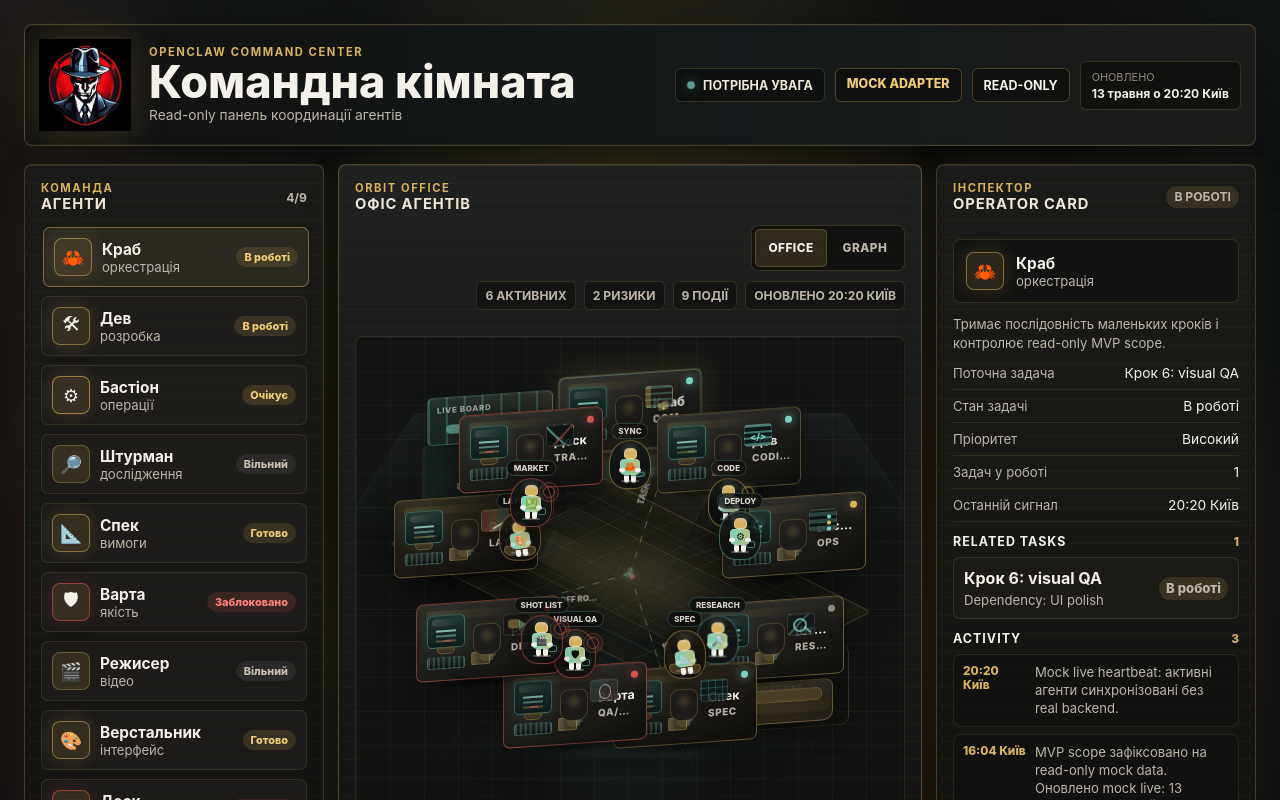
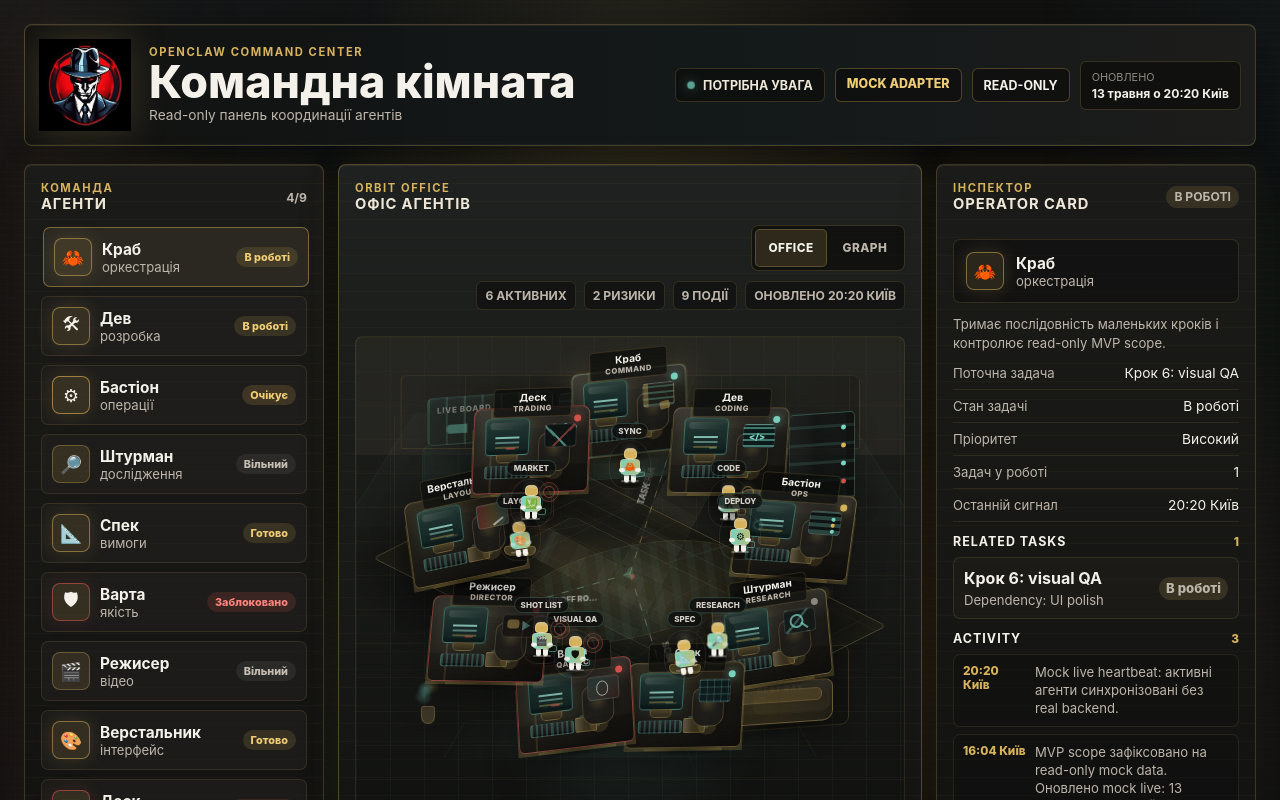
Before and after one commit to DenisNosov22/openclaw-command-center, a React (Vite) app: page / in a window 1280 px wide. Shown: the top 800 px of the page. Built offline with nearby package versions, Linux system fonts and the light colour scheme.

Commit message:
Polish office furniture scene

```diff
--- a/src/App.css
+++ b/src/App.css
@@ -626,12 +626,14 @@
   overflow-clip-margin: 8px;
   isolation: isolate;
   background:
-    linear-gradient(rgba(120, 212, 192, 0.045) 1px, transparent 1px),
-    linear-gradient(90deg, rgba(215, 180, 92, 0.042) 1px, transparent 1px),
-    radial-gradient(ellipse at 50% 42%, rgba(215, 180, 92, 0.08), transparent 28%),
-    radial-gradient(ellipse at 50% 72%, rgba(120, 212, 192, 0.1), transparent 34%),
-    linear-gradient(180deg, rgba(16, 18, 17, 0.82), rgba(8, 9, 9, 0.2));
+    linear-gradient(180deg, rgba(56, 53, 45, 0.36) 0 25%, transparent 25%),
+    linear-gradient(90deg, rgba(120, 212, 192, 0.04) 1px, transparent 1px),
+    linear-gradient(rgba(215, 180, 92, 0.038) 1px, transparent 1px),
+    radial-gradient(ellipse at 47% 48%, rgba(215, 180, 92, 0.09), transparent 30%),
+    radial-gradient(ellipse at 50% 74%, rgba(120, 212, 192, 0.11), transparent 36%),
+    linear-gradient(180deg, rgba(28, 29, 26, 0.92), rgba(9, 10, 9, 0.2));
   background-size:
+    auto,
     34px 34px,
     34px 34px,
     auto,
@@ -675,20 +677,18 @@
 .office-floor {
   position: absolute;
   left: 50%;
-  top: 51%;
+  top: 54%;
   z-index: 0;
-  width: min(80%, 560px);
-  aspect-ratio: 1.78;
+  width: min(84%, 610px);
+  aspect-ratio: 1.72;
   transform: translate(-50%, -50%) rotateX(60deg) rotateZ(45deg);
   background:
-    linear-gradient(rgba(120, 212, 192, 0.082) 1px, transparent 1px),
-    linear-gradient(90deg, rgba(215, 180, 92, 0.088) 1px, transparent 1px),
+    linear-gradient(135deg, rgba(244, 241, 234, 0.05), transparent 28%),
+    repeating-linear-gradient(90deg, rgba(244, 241, 234, 0.045) 0 1px, transparent 1px 54px),
+    repeating-linear-gradient(0deg, rgba(215, 180, 92, 0.052) 0 1px, transparent 1px 42px),
     radial-gradient(ellipse at 50% 48%, rgba(240, 205, 116, 0.16), transparent 58%),
-    linear-gradient(135deg, rgba(244, 241, 234, 0.035), transparent 34%),
     rgba(16, 17, 15, 0.8);
   background-size:
-    42px 42px,
-    42px 42px,
     auto,
     auto,
     auto;
@@ -714,6 +714,191 @@
   inset: 25% 18%;
   border-color: rgba(215, 180, 92, 0.16);
   box-shadow: inset 0 0 38px rgba(120, 212, 192, 0.035);
+}
+
+.office-room-props {
+  position: absolute;
+  inset: 0;
+  z-index: 1;
+  pointer-events: none;
+}
+
+.office-wall,
+.office-rug,
+.office-cabinet,
+.office-plant,
+.office-whiteboard,
+.office-desk-cluster {
+  position: absolute;
+  pointer-events: none;
+}
+
+.office-wall--back {
+  left: 8%;
+  right: 8%;
+  top: 8%;
+  height: 74px;
+  background:
+    linear-gradient(90deg, rgba(244, 241, 234, 0.045), transparent 28%, rgba(120, 212, 192, 0.04) 60%, transparent),
+    repeating-linear-gradient(90deg, rgba(215, 180, 92, 0.1) 0 1px, transparent 1px 64px),
+    rgba(20, 21, 18, 0.46);
+  border: 1px solid rgba(215, 180, 92, 0.12);
+  border-bottom-color: rgba(215, 180, 92, 0.22);
+  border-radius: 7px 7px 3px 3px;
+  opacity: 0.68;
+}
+
+.office-wall--left {
+  left: 7%;
+  top: 16%;
+  width: 54px;
+  height: 46%;
+  background:
+    linear-gradient(180deg, rgba(244, 241, 234, 0.04), transparent 72%),
+    rgba(22, 21, 18, 0.34);
+  border-left: 1px solid rgba(215, 180, 92, 0.12);
+  border-top: 1px solid rgba(120, 212, 192, 0.08);
+  opacity: 0.56;
+  transform: skewY(-7deg);
+}
+
+.office-rug--center {
+  left: 50%;
+  top: 54%;
+  width: min(44%, 310px);
+  height: 92px;
+  background:
+    repeating-linear-gradient(90deg, rgba(120, 212, 192, 0.08) 0 8px, transparent 8px 18px),
+    linear-gradient(90deg, rgba(215, 180, 92, 0.14), rgba(120, 212, 192, 0.08), rgba(215, 180, 92, 0.12)),
+    rgba(31, 27, 20, 0.36);
+  border: 1px solid rgba(215, 180, 92, 0.14);
+  border-radius: 50%;
+  opacity: 0.54;
+  transform: translate(-50%, -50%) rotate(-8deg) skewY(-4deg);
+}
+
+.office-cabinet--ops {
+  right: 9%;
+  top: 16%;
+  width: 66px;
+  height: 88px;
+  background:
+    repeating-linear-gradient(0deg, rgba(120, 212, 192, 0.14) 0 3px, transparent 3px 18px),
+    linear-gradient(90deg, rgba(244, 241, 234, 0.06), transparent 40%),
+    rgba(17, 21, 20, 0.78);
+  border: 1px solid rgba(120, 212, 192, 0.2);
+  border-radius: 5px;
+  box-shadow:
+    inset -8px 0 0 rgba(0, 0, 0, 0.16),
+    0 14px 24px rgba(0, 0, 0, 0.24);
+  transform: skewY(-4deg);
+}
+
+.office-cabinet--ops::after {
+  position: absolute;
+  right: 8px;
+  top: 12px;
+  width: 5px;
+  aspect-ratio: 1;
+  content: '';
+  background: #78d4c0;
+  border-radius: 50%;
+  box-shadow:
+    0 18px 0 #d7b45c,
+    0 36px 0 #78d4c0,
+    0 54px 0 #d4544d;
+}
+
+.office-plant {
+  width: 34px;
+  height: 48px;
+}
+
+.office-plant::before {
+  position: absolute;
+  left: 10px;
+  right: 10px;
+  bottom: 0;
+  height: 16px;
+  content: '';
+  background: rgba(77, 67, 48, 0.72);
+  border: 1px solid rgba(215, 180, 92, 0.22);
+  border-radius: 3px 3px 8px 8px;
+}
+
+.office-plant::after {
+  position: absolute;
+  left: 2px;
+  top: 3px;
+  width: 30px;
+  height: 27px;
+  content: '';
+  background:
+    radial-gradient(circle at 42% 36%, rgba(120, 212, 192, 0.42), transparent 33%),
+    radial-gradient(circle at 62% 28%, rgba(215, 180, 92, 0.24), transparent 30%),
+    radial-gradient(circle at 35% 64%, rgba(120, 212, 192, 0.3), transparent 35%);
+  border-radius: 50%;
+}
+
+.office-plant--left {
+  left: 10%;
+  bottom: 18%;
+}
+
+.office-plant--right {
+  right: 12%;
+  bottom: 38%;
+}
+
+.office-whiteboard--research {
+  left: 37%;
+  top: 11%;
+  width: min(23%, 152px);
+  height: 58px;
+  background:
+    linear-gradient(135deg, rgba(244, 241, 234, 0.11), transparent 42%),
+    repeating-linear-gradient(0deg, rgba(120, 212, 192, 0.18) 0 2px, transparent 2px 12px),
+    rgba(13, 20, 20, 0.76);
+  border: 1px solid rgba(120, 212, 192, 0.22);
+  border-radius: 5px;
+  box-shadow: 0 12px 24px rgba(0, 0, 0, 0.2);
+  transform: skewY(-4deg);
+}
+
+.office-whiteboard--research::after {
+  position: absolute;
+  left: 11px;
+  bottom: 10px;
+  width: 44%;
+  height: 2px;
+  content: '';
+  background: rgba(215, 180, 92, 0.56);
+  box-shadow:
+    18px -12px 0 rgba(120, 212, 192, 0.44),
+    48px -4px 0 rgba(212, 84, 77, 0.38);
+  transform: rotate(-18deg);
+}
+
+.office-desk-cluster {
+  width: min(28%, 210px);
+  height: 82px;
+  background:
+    radial-gradient(ellipse, rgba(0, 0, 0, 0.3), transparent 70%),
+    linear-gradient(90deg, rgba(215, 180, 92, 0.08), transparent);
+  border: 1px solid rgba(215, 180, 92, 0.08);
+  border-radius: 50%;
+  opacity: 0.54;
+  transform: skewY(-4deg) rotate(-8deg);
+}
+
+.office-desk-cluster--north {
+  left: 25%;
+  top: 23%;
+}
+
+.office-desk-cluster--south {
+  right: 20%;
+  bottom: 20%;
 }
 
 .office-zones {
@@ -911,11 +1096,12 @@
   height: 46px;
   pointer-events: none;
   background:
-    linear-gradient(90deg, transparent, rgba(244, 241, 234, 0.06) 14%, transparent 24%),
+    repeating-linear-gradient(90deg, transparent 0 20px, rgba(244, 241, 234, 0.055) 20px 32px),
+    linear-gradient(90deg, transparent, rgba(244, 241, 234, 0.07) 14%, transparent 24%),
     linear-gradient(90deg, transparent 0 9%, rgba(120, 212, 192, 0.1) 9% 11%, transparent 11% 20%),
-    linear-gradient(90deg, rgba(215, 180, 92, 0.08), transparent 60%);
-  border-top: 1px solid rgba(120, 212, 192, 0.1);
-  border-bottom: 1px solid rgba(215, 180, 92, 0.09);
+    linear-gradient(90deg, rgba(215, 180, 92, 0.1), transparent 60%);
+  border-top: 1px dashed rgba(120, 212, 192, 0.12);
+  border-bottom: 1px dashed rgba(215, 180, 92, 0.11);
   border-radius: 999px;
   opacity: 0.48;
   transform-origin: 0 50%;
@@ -1216,6 +1402,11 @@
   grid-column: auto;
   grid-row: auto;
   width: 42px;
+  background:
+    radial-gradient(circle at 50% 18%, rgba(244, 241, 234, 0.12), transparent 24%),
+    linear-gradient(180deg, rgba(16, 18, 17, 0.34), transparent 62%);
+  border-color: rgba(244, 241, 234, 0.08);
+  box-shadow: none;
   transform-origin: 50% 100%;
 }
 
@@ -1267,29 +1458,34 @@
 }
 
 .office-desk {
+  --office-desk-angle: 0deg;
   position: absolute;
   z-index: 4;
   display: grid;
-  grid-template-columns: 38px 30px minmax(0, 1fr);
-  grid-template-rows: auto auto;
-  gap: 6px 8px;
+  grid-template-columns: 44px 34px;
+  grid-template-rows: 36px 18px;
+  gap: 7px 9px;
   align-items: center;
-  width: clamp(144px, 19%, 176px);
-  min-height: 78px;
-  padding: 9px 10px;
+  width: clamp(116px, 15.5%, 142px);
+  min-height: 76px;
+  padding: 11px 11px 12px;
   text-align: left;
   cursor: pointer;
   background:
-    linear-gradient(180deg, rgba(244, 241, 234, 0.045), transparent 38%),
-    linear-gradient(145deg, rgba(45, 44, 39, 0.98), rgba(17, 17, 15, 0.95)),
+    linear-gradient(180deg, rgba(244, 241, 234, 0.08), transparent 34%),
+    linear-gradient(90deg, transparent 0 16px, rgba(215, 180, 92, 0.16) 16px 18px, transparent 18px),
+    linear-gradient(180deg, transparent 0 68%, rgba(0, 0, 0, 0.18) 68% 100%),
+    linear-gradient(145deg, rgba(52, 48, 40, 0.98), rgba(21, 20, 17, 0.96)),
     rgba(18, 18, 16, 0.92);
   border: 1px solid rgba(215, 180, 92, 0.24);
-  border-radius: 7px;
+  border-radius: 8px 8px 6px 6px;
   box-shadow:
     inset 0 1px 0 rgba(244, 241, 234, 0.07),
-    inset 0 -10px 18px rgba(0, 0, 0, 0.18),
+    inset 0 -13px 18px rgba(0, 0, 0, 0.2),
+    -10px 12px 0 -9px rgba(215, 180, 92, 0.22),
+    10px 12px 0 -9px rgba(215, 180, 92, 0.2),
     0 16px 34px rgba(0, 0, 0, 0.34);
-  transform: translate(-50%, -50%) skewY(-4deg);
+  transform: translate(-50%, -50%) rotate(var(--office-desk-angle)) skewY(-4deg);
   transition:
     border-color 160ms ease,
     box-shadow 160ms ease,
@@ -1304,11 +1500,14 @@
 }
 
 .office-workstation::before {
-  inset: 7px 9px auto;
-  height: 8px;
-  background: linear-gradient(90deg, rgba(215, 180, 92, 0.18), transparent 72%);
-  border-radius: 999px;
-  opacity: 0.72;
+  inset: 8px 11px auto;
+  height: 11px;
+  background:
+    linear-gradient(90deg, rgba(244, 241, 234, 0.09), transparent 24%),
+    linear-gradient(90deg, rgba(215, 180, 92, 0.2), transparent 72%);
+  border-top: 1px solid rgba(244, 241, 234, 0.08);
+  border-radius: 999px 999px 3px 3px;
+  opacity: 0.82;
 }
 
 .office-workstation::after {
@@ -1326,7 +1525,7 @@
     0 0 30px rgba(215, 180, 92, 0.18),
     0 18px 38px rgba(0, 0, 0, 0.34);
   outline: none;
-  transform: translate(-50%, -52%) skewY(-4deg);
+  transform: translate(-50%, -52%) rotate(var(--office-desk-angle)) skewY(-4deg);
 }
 
 .office-desk:hover {
@@ -1335,57 +1534,66 @@
     inset 0 1px 0 rgba(255, 255, 255, 0.06),
     0 0 30px rgba(215, 180, 92, 0.18),
     0 14px 32px rgba(0, 0, 0, 0.3);
-  transform: translate(-50%, -52%) skewY(-4deg);
+  transform: translate(-50%, -52%) rotate(var(--office-desk-angle)) skewY(-4deg);
 }
 
 .office-desk:focus-visible {
   border-color: rgba(240, 205, 116, 0.82);
   outline: 2px solid rgba(120, 212, 192, 0.72);
   outline-offset: 4px;
-  transform: translate(-50%, -52%) skewY(-4deg);
+  transform: translate(-50%, -52%) rotate(var(--office-desk-angle)) skewY(-4deg);
 }
 
 .office-desk[data-office-slot='0'] {
+  --office-desk-angle: -2deg;
   left: 50%;
   top: 16%;
 }
 
 .office-desk[data-office-slot='1'] {
+  --office-desk-angle: 4deg;
   left: 68%;
   top: 24%;
 }
 
 .office-desk[data-office-slot='2'] {
+  --office-desk-angle: 8deg;
   left: 80%;
   top: 42%;
 }
 
 .office-desk[data-office-slot='3'] {
+  --office-desk-angle: -5deg;
   left: 76%;
   top: 64%;
 }
 
 .office-desk[data-office-slot='4'] {
+  --office-desk-angle: 3deg;
   left: 60%;
   top: 78%;
 }
 
 .office-desk[data-office-slot='5'] {
+  --office-desk-angle: -3deg;
   left: 40%;
   top: 78%;
 }
 
 .office-desk[data-office-slot='6'] {
+  --office-desk-angle: 5deg;
   left: 24%;
   top: 64%;
 }
 
 .office-desk[data-office-slot='7'] {
+  --office-desk-angle: -8deg;
   left: 20%;
   top: 42%;
 }
 
 .office-desk[data-office-slot='8'] {
+  --office-desk-angle: 2deg;
   left: 32%;
   top: 24%;
 }
@@ -1437,23 +1645,27 @@
   display: grid;
   grid-column: 1;
   grid-row: 1;
-  width: 38px;
-  aspect-ratio: 1.12;
+  width: 44px;
+  aspect-ratio: 1.18;
   place-items: center;
   background:
-    linear-gradient(180deg, rgba(120, 212, 192, 0.2), rgba(16, 35, 34, 0.74)),
+    linear-gradient(180deg, rgba(244, 241, 234, 0.08), transparent 22%),
+    linear-gradient(180deg, rgba(120, 212, 192, 0.22), rgba(16, 35, 34, 0.78)),
     rgba(9, 13, 13, 0.92);
   border: 1px solid rgba(120, 212, 192, 0.36);
-  border-radius: 5px;
-  box-shadow: 0 0 14px rgba(120, 212, 192, 0.12);
+  border-radius: 5px 5px 4px 4px;
+  box-shadow:
+    inset 0 -4px 0 rgba(0, 0, 0, 0.2),
+    0 0 14px rgba(120, 212, 192, 0.12);
+  transform: perspective(90px) rotateX(-4deg);
 }
 
 .office-monitor-stand {
   position: absolute;
   left: 50%;
-  bottom: -7px;
-  width: 18px;
-  height: 7px;
+  bottom: -9px;
+  width: 22px;
+  height: 9px;
   background:
     linear-gradient(180deg, rgba(215, 180, 92, 0.28), rgba(77, 67, 48, 0.44)),
     rgba(20, 19, 16, 0.86);
@@ -1466,8 +1678,8 @@
   position: relative;
   grid-column: 1;
   grid-row: 2;
-  width: 38px;
-  height: 12px;
+  width: 44px;
+  height: 13px;
   background:
     repeating-linear-gradient(90deg, rgba(120, 212, 192, 0.24) 0 2px, transparent 2px 5px),
     linear-gradient(180deg, rgba(244, 241, 234, 0.08), rgba(0, 0, 0, 0.12)),
@@ -1479,10 +1691,10 @@
 
 .office-desk-worklog {
   position: absolute;
-  left: 54px;
-  bottom: 13px;
-  width: 19px;
-  height: 13px;
+  left: 56px;
+  bottom: 14px;
+  width: 22px;
+  height: 15px;
   pointer-events: none;
   background:
     linear-gradient(90deg, rgba(244, 241, 234, 0.16), transparent 42%),
@@ -1496,11 +1708,11 @@
 
 .office-profession-prop {
   position: absolute;
-  right: 28px;
-  top: 14px;
+  right: 12px;
+  top: 16px;
   z-index: 1;
-  width: 28px;
-  height: 22px;
+  width: 32px;
+  height: 24px;
   pointer-events: none;
   border: 1px solid rgba(244, 241, 234, 0.12);
   border-radius: 4px;
@@ -1717,22 +1929,26 @@
   position: relative;
   grid-column: 2;
   grid-row: 1 / 3;
-  width: 28px;
-  aspect-ratio: 0.9;
-  background:
-    radial-gradient(circle at 50% 38%, rgba(215, 180, 92, 0.18), transparent 36%),
-    rgba(34, 33, 30, 0.92);
+  width: 32px;
+  aspect-ratio: 0.82;
+  background:
+    linear-gradient(180deg, rgba(244, 241, 234, 0.06), transparent 36%),
+    radial-gradient(circle at 50% 38%, rgba(215, 180, 92, 0.22), transparent 38%),
+    rgba(34, 33, 30, 0.94);
   border: 1px solid rgba(215, 180, 92, 0.22);
-  border-radius: 8px 8px 11px 11px;
-  box-shadow: inset 0 -8px 10px rgba(0, 0, 0, 0.18);
+  border-radius: 9px 9px 12px 12px;
+  box-shadow:
+    inset 0 -9px 10px rgba(0, 0, 0, 0.2),
+    0 7px 10px rgba(0, 0, 0, 0.16);
+  transform: translateY(3px);
 }
 
 .office-chair::after {
   position: absolute;
   left: 50%;
-  bottom: -7px;
-  width: 16px;
-  height: 7px;
+  bottom: -9px;
+  width: 19px;
+  height: 9px;
   content: '';
   background: rgba(215, 180, 92, 0.14);
   border-radius: 0 0 999px 999px;
@@ -2125,11 +2341,20 @@
 }
 
 .office-desk__label {
+  position: absolute;
+  left: 50%;
+  top: -20px;
   display: grid;
-  grid-column: 3;
-  grid-row: 1 / 3;
   gap: 2px;
-  min-width: 0;
+  min-width: 78px;
+  max-width: 92px;
+  padding: 3px 6px;
+  background: rgba(12, 13, 12, 0.72);
+  border: 1px solid rgba(215, 180, 92, 0.16);
+  border-radius: 4px;
+  box-shadow: 0 6px 12px rgba(0, 0, 0, 0.18);
+  text-align: center;
+  transform: translateX(-50%);
 }
 
 .office-desk__label strong,
@@ -2142,12 +2367,13 @@
 
 .office-desk__label strong {
   color: #f4f1ea;
-  font-size: 0.78rem;
+  font-size: 0.64rem;
+  line-height: 1;
 }
 
 .office-desk__label small {
   color: #bdb5aa;
-  font-size: 0.62rem;
+  font-size: 0.48rem;
   font-weight: 800;
   letter-spacing: 0.06em;
   text-transform: uppercase;
--- a/src/features/command-room/IsometricOfficeScene.tsx
+++ b/src/features/command-room/IsometricOfficeScene.tsx
@@ -48,6 +48,17 @@ export function IsometricOfficeScene({
         <span className={`office-area ${OFFICE_ZONE_TOKENS.hologram}`} data-label="Screens + boards" />
         <span className={OFFICE_ZONE_TOKENS.loungeSofa} />
         <span className={OFFICE_ZONE_TOKENS.statusBoard} data-label="Live board" />
+      </div>
+      <div className="office-room-props" aria-hidden="true">
+        <span className="office-wall office-wall--back" />
+        <span className="office-wall office-wall--left" />
+        <span className="office-rug office-rug--center" />
+        <span className="office-cabinet office-cabinet--ops" />
+        <span className="office-plant office-plant--left" />
+        <span className="office-plant office-plant--right" />
+        <span className="office-whiteboard office-whiteboard--research" />
+        <span className="office-desk-cluster office-desk-cluster--north" />
+        <span className="office-desk-cluster office-desk-cluster--south" />
       </div>
       <div className="office-routes" aria-hidden="true">
         <span className={`${OFFICE_ZONE_TOKENS.path} office-lane--inner`} />
```
Also changed, not shown: scripts/verifyOfficeScene.ts (+18 -0 lines), scripts/visualQaOffice.ts (+7 -0 lines).
